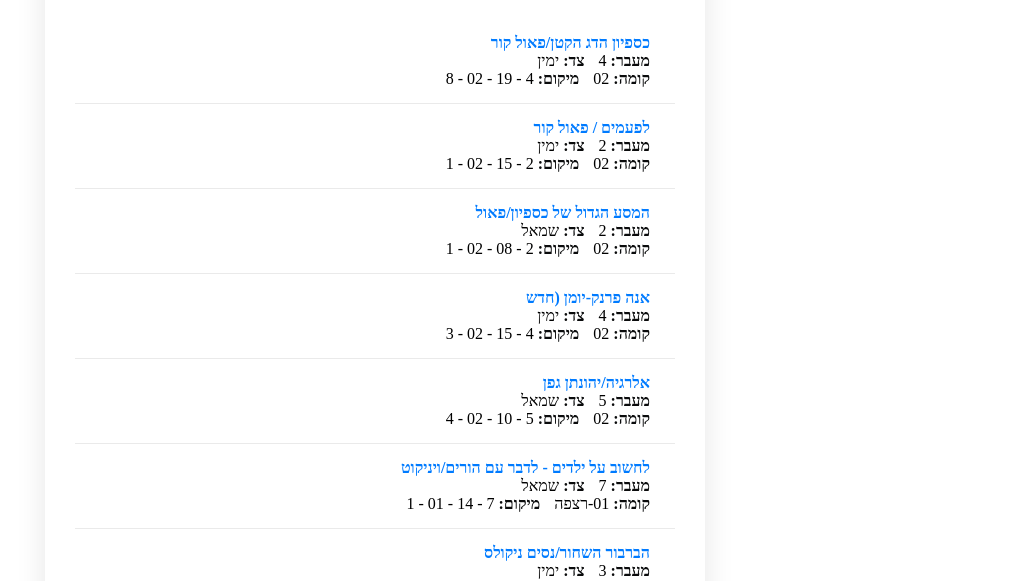
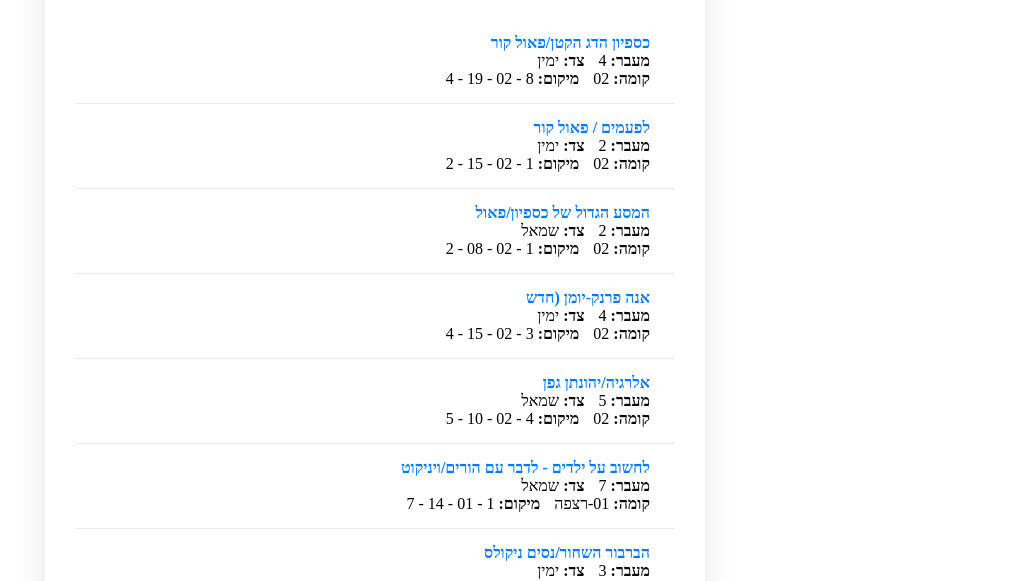
Before and after one commit to lielkeren/book-search-v1, an Angular app: page / in a window 1280 px wide. Shown: the part 213-794 px from the top of the page, without its empty margins (265-1280 px from the left). Built offline with nearby package versions, Linux system fonts and the light colour scheme.

Commit message:
fix location direction

```diff
--- a/src/app/app.component.html
+++ b/src/app/app.component.html
@@ -31,7 +31,7 @@
           <strong>מעבר:</strong> {{ book.pass }}
           <strong>צד:</strong> {{ book.side }}<br>
           <strong>קומה:</strong> {{ book.floor }}
-          <strong>מיקום:</strong> {{ book.location }}
+          <strong>מיקום: </strong> <span style="direction: ltr; display: inline-block;"> {{ book.location }}</span>
         </div>
 
       </li>
```
